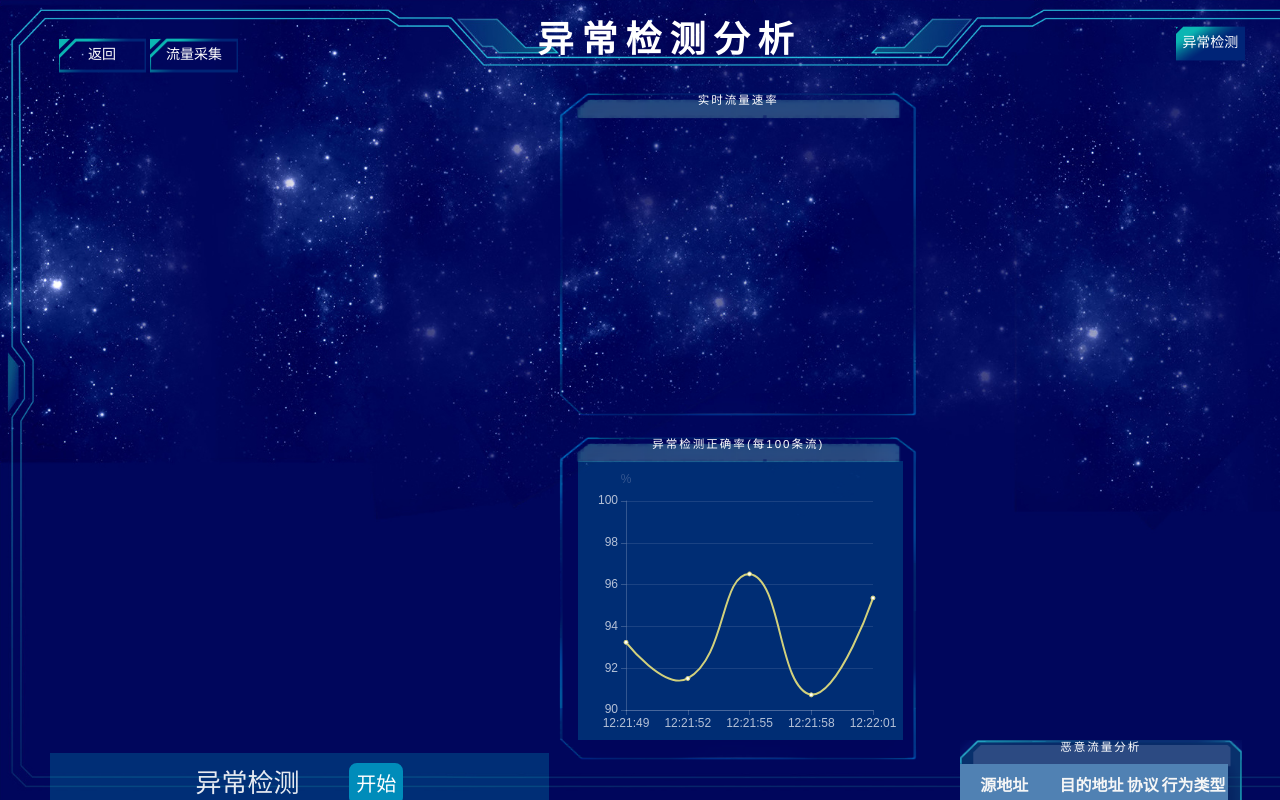
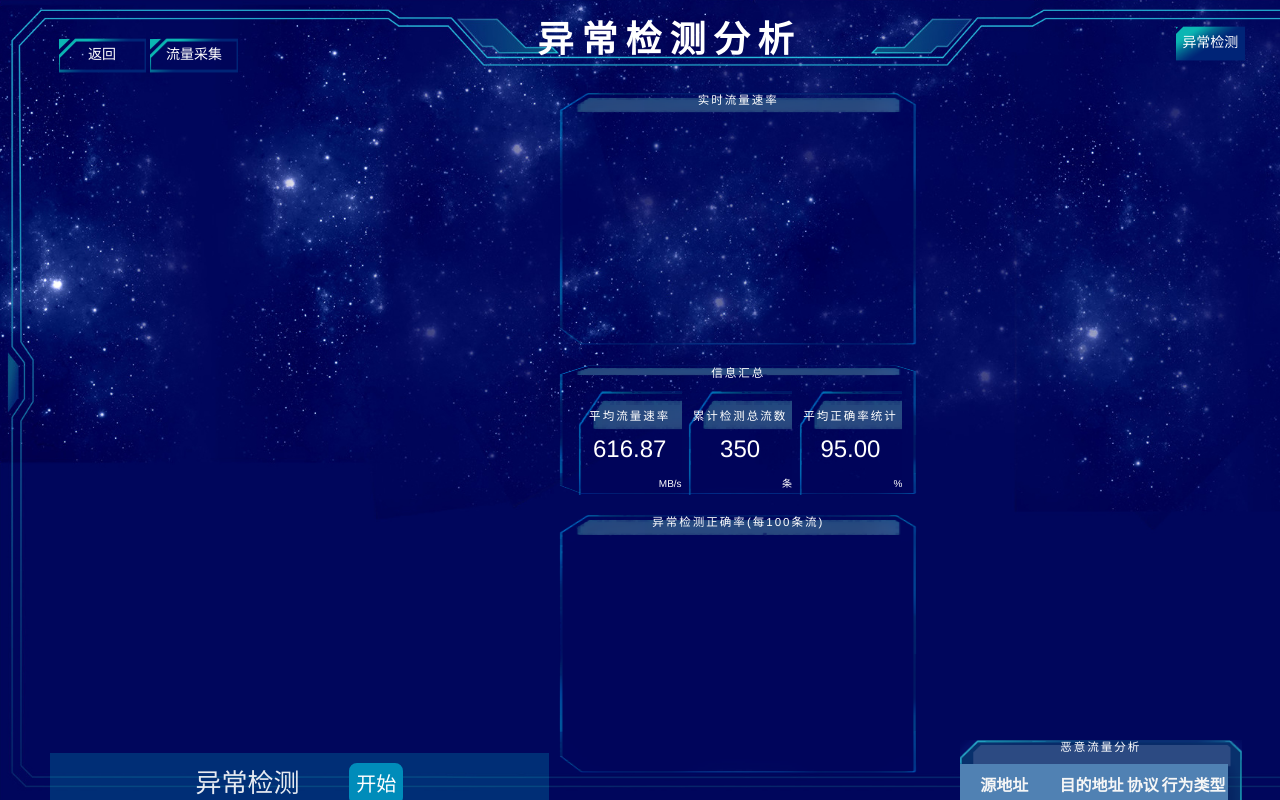
Before and after one commit to Chye-yang/whu, a Django app: template web/templates/record.html in a window 1280 px wide. Run offline with Django 3.2, Linux system fonts and the light colour scheme; the template is opened without the code that fills it, so the values that code supplies are empty; some libraries are stand-ins or nearby versions.

Commit message:
添加了第三个模块

```diff
--- a/web/static/record/css/style.css
+++ b/web/static/record/css/style.css
@@ -638,7 +638,7 @@ table,tbody,tfoot,thead,tr,th,td {
     background-repeat: no-repeat;
     background-position: top center;
     width: 100%;
-    height: 50%;
+    height: 39%;
     margin-left: 6%;
 }
 
@@ -648,19 +648,37 @@ table,tbody,tfoot,thead,tr,th,td {
     background-repeat: no-repeat;
     background-position: top center;
     width: 100%;
-    height: 50%;
+    height: 40%;
     margin-left: 6%;
 }
 
+/* .rbottom_box3 {
+    display: flex;
+    flex-direction: column;
+} */
+
 .rbottom_box3 {
-    background: url(../img/b-rbox2.png);
+    background: url(../img/pleftbox2top.png);
     background-size: 100% 100%;
     background-repeat: no-repeat;
     background-position: top center;
-    width: 30%;
-    height: 89.4%;
-    float: left;
-    margin-left: 1%
+    width: 100%;
+    height: 20%;
+    margin-left: 6%;
+}
+
+
+.prbottom_box3cont {
+    display: flex;
+    justify-content: space-between;
+}
+
+.rbottom_box3_col1,
+.rbottom_box3_col2,
+.rbottom_box3_col3 {
+    background: url(../img/pleftbox2top.png);
+    width: 32%; /* 确保三列平分父容器的宽度 */
+    text-align: center; /* 使内容居中 */
 }
 
 .prbottom_box1cont {
@@ -742,6 +760,19 @@ table,tbody,tfoot,thead,tr,th,td {
     font-size: 36px;
 }
 
+.tith3 {
+
+    text-align: center;
+    width: 100%;
+    font-size: 18%;
+    padding-top: 0.5%;
+    font-weight: bold;
+    letter-spacing: 2px;
+    font-weight: normal;
+    overflow: hidden;
+}
+
+
 .topbnt_right {
     padding-top: 2%;
     padding-right: 2.5%;
@@ -927,6 +958,19 @@ i.redr {
     text-align: center;
 }
 
+
+.random-number {
+    font-size: 24px; /* 设置与 h2 相同的字体大小 */
+    color: white;
+}
+
+.unit {
+    font-size: 10px; /* 设置与 h2 相同的字体大小 */
+    color: white;
+    text-align: right;
+}
+
+
 .mrtop3 {
     margin: 4px 15px;
     padding: 20px 0;
--- a/web/static/record/js/record.js
+++ b/web/static/record/js/record.js
@@ -107,7 +107,7 @@ function record_speed() {
                     type: 'value',
                     min: 500,
                     max: 700,
-                    interval: 20,
+                    interval: 40,
                     axisLine: {
                         lineStyle: {
                             color: 'rgba(255,255,255,.2)'
--- a/web/templates/0analysis.html
+++ b/web/templates/0analysis.html
@@ -205,7 +205,7 @@
                         <h3>实时速率</h3>
                         <p id="mainTop2">0</p>
                         <div class="conTop_smil">
-                            <a class="xd">MB/S</a>
+                            <a class="xd">MB/S   \</a>
                         </div>
                     </div>
                 </div>
--- a/web/templates/0record.html
+++ b/web/templates/0record.html
@@ -71,6 +71,11 @@
     <div class="rbottom_box1">
         <h2 class="tith2" style="color: white">实时流量速率</h2>
         <div id="lpeftmidbot" class="prbottom_box1cont"></div>
+    </div>
+
+    <div class="rbottom_box3">
+        <h2 class="tith2" style="color: white">异常检测正确率(每100条流)</h2>
+        <div id="prbottom_box1" class="prbottom_box1cont"></div>
     </div>
 
     <div class="rbottom_box2">
--- a/web/templates/record.html
+++ b/web/templates/record.html
@@ -71,6 +71,70 @@
             <h2 class="tith2" style="color: white">实时流量速率</h2>
             <div id="lpeftmidbot" class="prbottom_box1cont"></div>
         </div>
+
+        <!-- 新添加的第三个 -->
+
+
+        <div class="rbottom_box3">
+            <h2 class="tith2" style="color: white">信息汇总</h2>
+            <div id="prbottom_box3" class="prbottom_box3cont">
+                <div class="rbottom_box3_col1">
+                    <h2 class="tith3" style="color: white">平均流量速率</h2>
+                    <p id="randomNumber1" class="random-number"></p>
+                    <p class="unit">MB/s</p>
+                </div>
+                <div class="rbottom_box3_col2">
+                    <h2 class="tith3" style="color: white">累计检测总流数</h2>
+                    <p id="randomNumber2" class="random-number"></p>
+                    <p class="unit">条</p>
+                </div>
+                <div class="rbottom_box3_col3">
+                    <h2 class="tith3" style="color: white">平均正确率统计</h2>
+                    <p id="randomNumber3" class="random-number"></p>
+                    <p class="unit">%</p>
+                </div>
+            </div>
+        </div>
+
+        <script>
+            function getRandomNumber1() {
+                return ((Math.random() * (630 - 580 + 1)) + 580).toFixed(2);
+            }
+
+            let baseNumber = 0;
+
+            function getRandomNumber2() {
+                return baseNumber + Math.floor(Math.random() * 21) - 10;
+            }
+
+
+            let baseNumber3 = 95.00;
+            let smoothingFactor = 0.1;
+
+
+            function getRandomNumber3() {
+                let randomFluctuation = Math.random() * 10 - 5; // -5 到 5 之间的随机数
+                baseNumber3 = baseNumber3 * (1 - smoothingFactor) + (95 + randomFluctuation) * smoothingFactor;
+                return baseNumber3.toFixed(2);
+            }
+
+
+
+            function updateRandomNumbers() {
+                baseNumber += 50;
+                document.getElementById('randomNumber1').innerText = getRandomNumber1();
+                document.getElementById('randomNumber2').innerText = getRandomNumber2();
+                document.getElementById('randomNumber3').innerText = getRandomNumber3();
+            }
+
+            // 每秒更新一次随机数
+            setInterval(updateRandomNumbers, 1000);
+
+            // 初始调用一次以显示初始值
+            updateRandomNumbers();
+        </script>
+
+
 
         <div class="rbottom_box2">
             <h2 class="tith2" style="color: white">异常检测正确率(每100条流)</h2>
```
Lines whose indentation alone changed are shown as unchanged.
